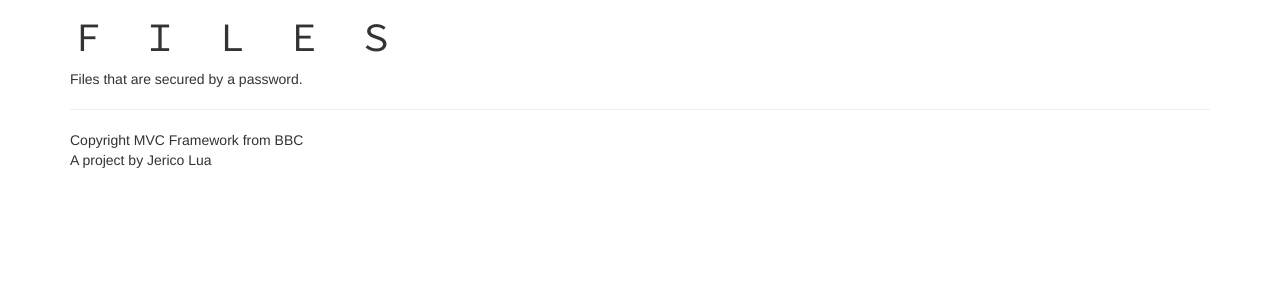
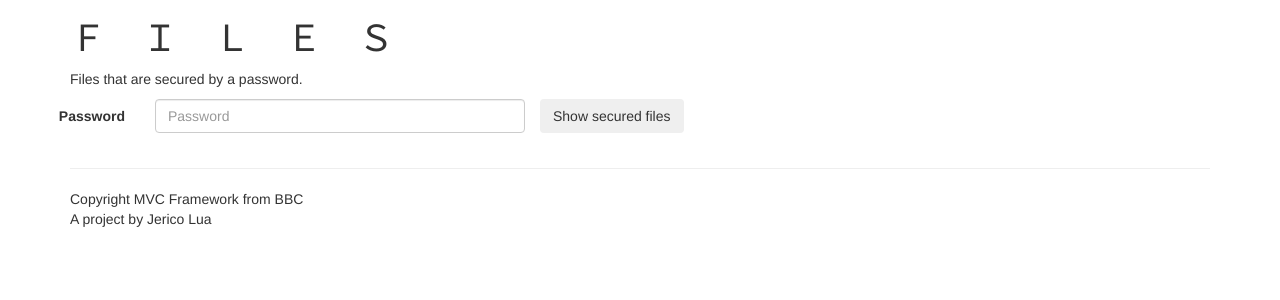
Before and after one commit to jericoluislua/-, a PHP site: page /files in a window 1280 px wide. Shown: the part 51-351 px from the top of the page. Run offline with PHP 8.4, Linux system fonts and the light colour scheme; some libraries are stand-ins or nearby versions.

Commit message:
form finished

```diff
--- a/view/files.php
+++ b/view/files.php
@@ -6,4 +6,19 @@
  * Time: 5:40 PM
  */
 
-echo 'Files that are secured by a password.';
+
+?>
+<p class="fileabt">Files that are secured by a password.</p>
+<form class="form-horizontal" action="/user/doLogin" method="post">
+    <div class="component" data-html="true">
+        <div class="form-group">
+
+            <div class="form-group">
+                <label class="col-md-1 control-label" for="password">Password</label>
+                <div class="col-md-4">
+                    <input id="password" name="password" type="password" placeholder="Password" class="form-control input-md">
+                </div>
+                <input id="filebtn" name="send" type="submit" class="btn" value="Show secured files">
+            </div>
+        </div>
+</form>
```
